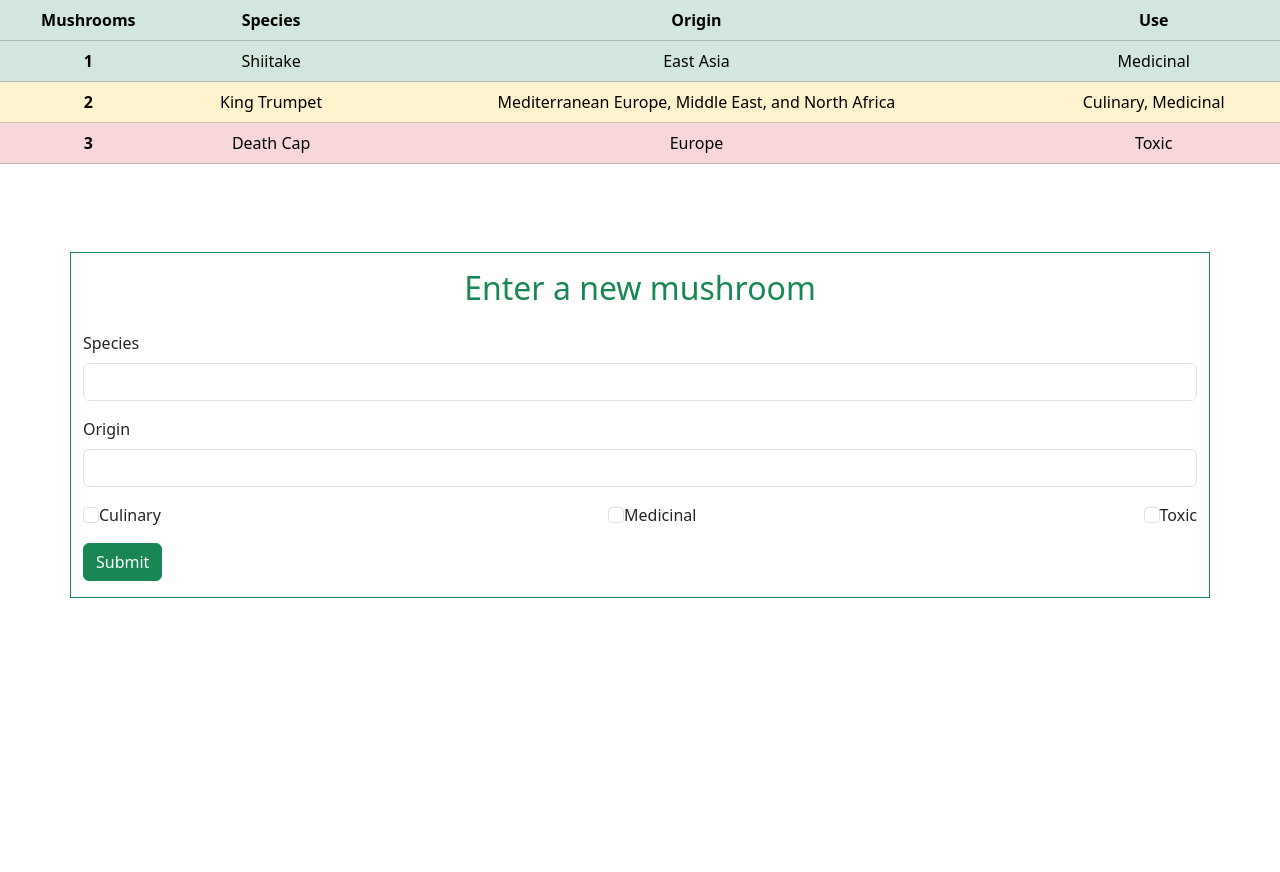
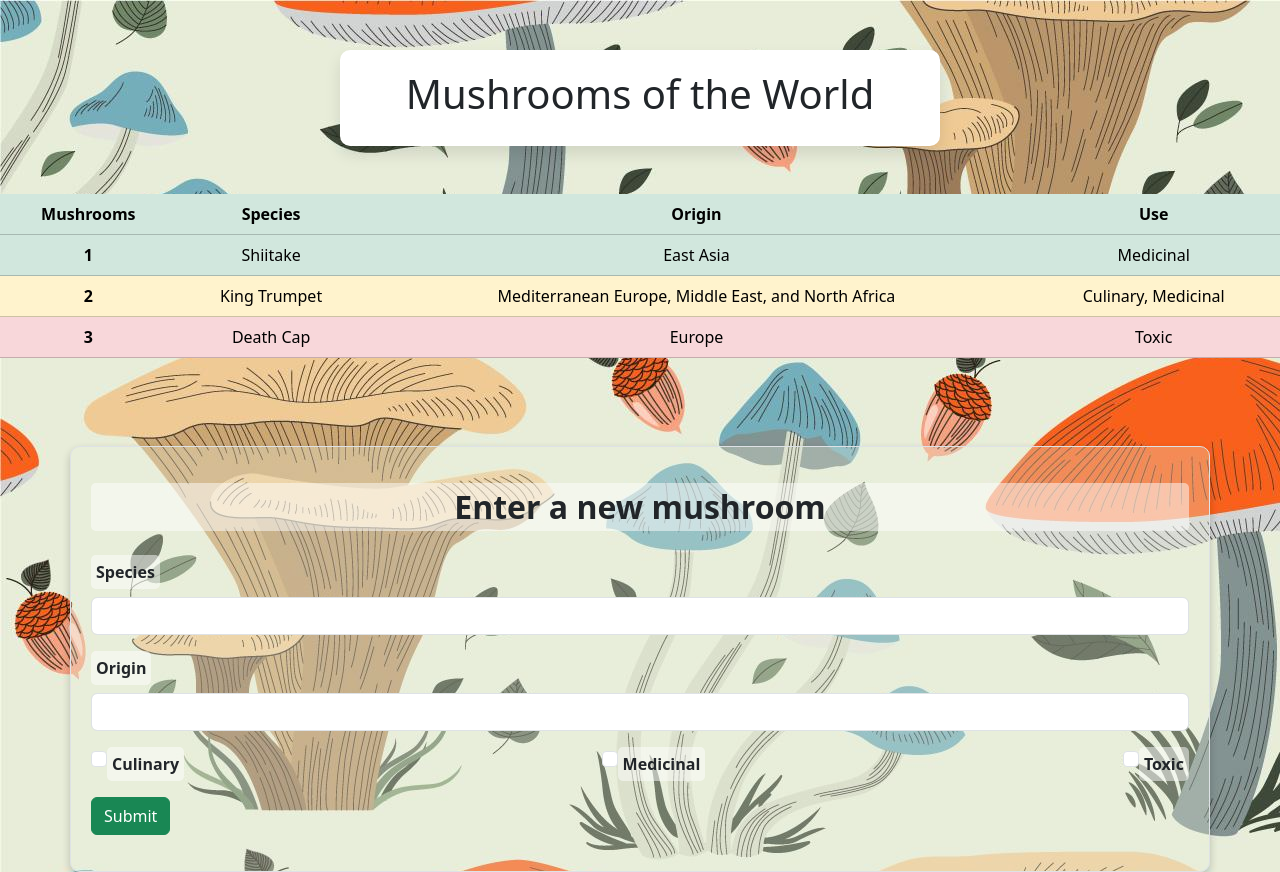
Before and after one commit to lOTurtleOl/mushroom_data, a website: page index.html in a window 1280 px wide. Before the commit the page ends 800 px from the top, so only its background shows below. Drawn offline with nearby package versions, Linux system fonts and the light colour scheme.

Commit message:
add background adjustment to container and add comments

```diff
--- a/index.html
+++ b/index.html
@@ -6,9 +6,14 @@
     <meta name="viewport" content="width=device-width, initial-scale=1.0">
     <title>Mushroom Data</title>
     <link rel="stylesheet" href="node_modules/bootstrap/dist/css/bootstrap.css">
+    <link rel="stylesheet" href="styles.css">
 </head>
 
 <body>
+
+    <header class="text-center mb-5 header-container">
+        <h1>Mushrooms of the World</h1>
+    </header>
 
     <table id="shrooms" class="table table-success">
         <thead>
@@ -43,11 +48,11 @@
 
     <br>
 
-    <div class="container mt-5 border border-success">
-        <h2 class="text-center mt-3 text-success">Enter a new mushroom</h2>
+    <div class="container mt-5 border">
+        <h2 class="text-center mt-3 form-label">Enter a new mushroom</h2>
         <form>
             <div class="mb-3">
-                <label for="species" class="form-label mt-3">Species</label>
+                <label for="species" class="form-label mt-3 text-dark">Species</label>
                 <input type="text" class="form-control" id="species" aria-describedby="species">
             </div>
             <div class="mb-3">
@@ -59,7 +64,7 @@
                 <label class="form-check-label me-auto" for="culinary">Culinary</label>
                 <input type="checkbox" class="form-check-input" id="medicinal">
                 <label class="form-check-label me-auto" for="medicinal">Medicinal</label>
-                <input type="checkbox" class="form-check-input" id="toxic">
+                <input type="checkbox" class="form-check-input text-warning" id="toxic">
                 <label class="form-check-label" for="toxic">Toxic</label>
             </div>
             <button id="add" class="btn btn-success mb-3">Submit</button>
--- /dev/null
+++ b/styles.css
@@ -0,0 +1,36 @@
+body {
+    background-image: url(images/shroom_background.jpg);
+}
+
+.container {
+    background-color: rgba(232, 237, 217, 0.3);
+    /* White with 80% opacity */
+    padding: 20px;
+    border-radius: 10px;
+    box-shadow: 0 4px 8px rgba(0, 0, 0, 0.2);
+    margin: auto;
+    margin-top: 50px;
+}
+
+.enter {
+    color: #f9d7da
+}
+
+.form-label,
+.form-check-label {
+    background-color: rgba(255, 255, 255, 0.5);
+    padding: 5px;
+    border-radius: 5px;
+    font-weight: bold;
+}
+
+.header-container {
+    background-color: #fff;
+    padding: 20px;
+    border-radius: 10px;
+    box-shadow: 0 8px 16px rgba(0, 0, 0, 0.1);
+    position: relative;
+    overflow: hidden;
+    margin: 50px auto;
+    max-width: 600px;
+}
```
Also changed, not shown: images/shroom_background.jpg (added).
